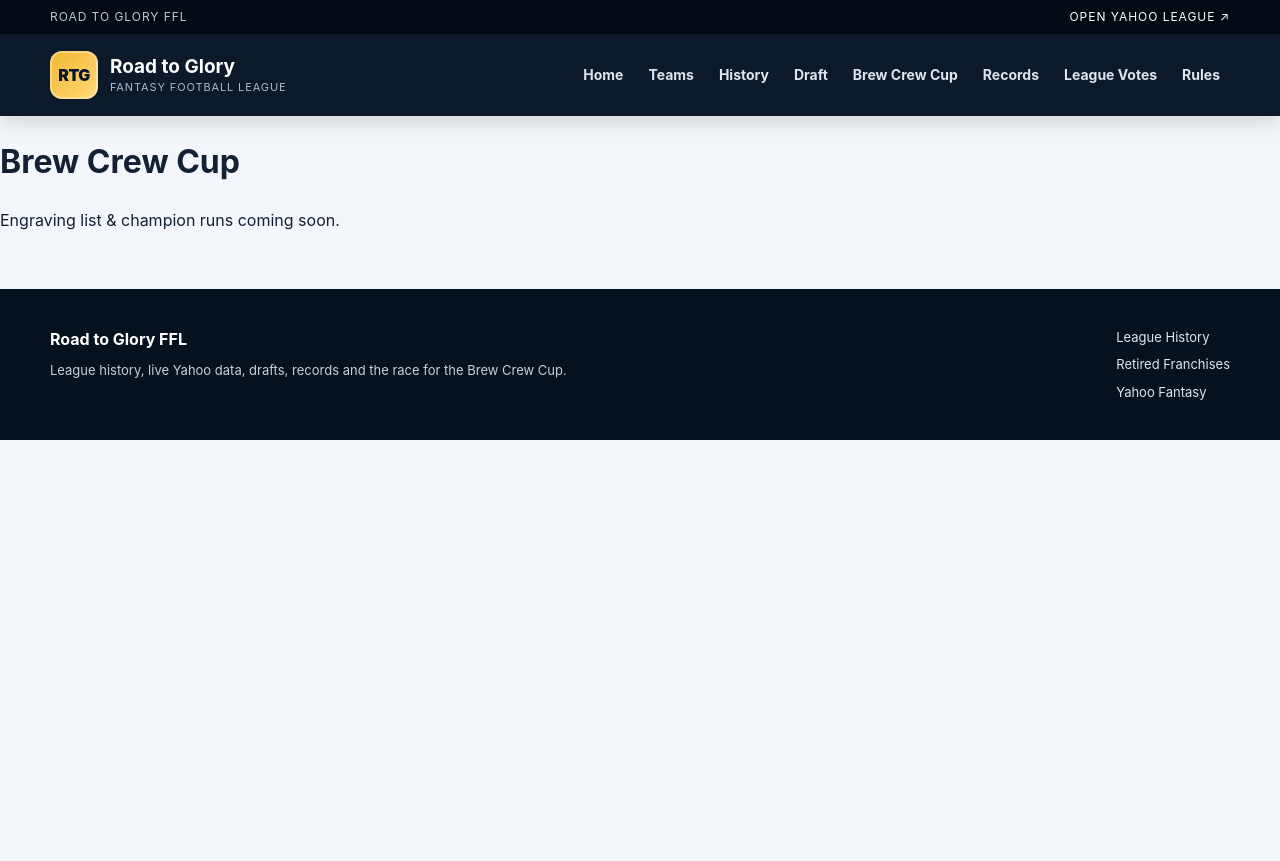
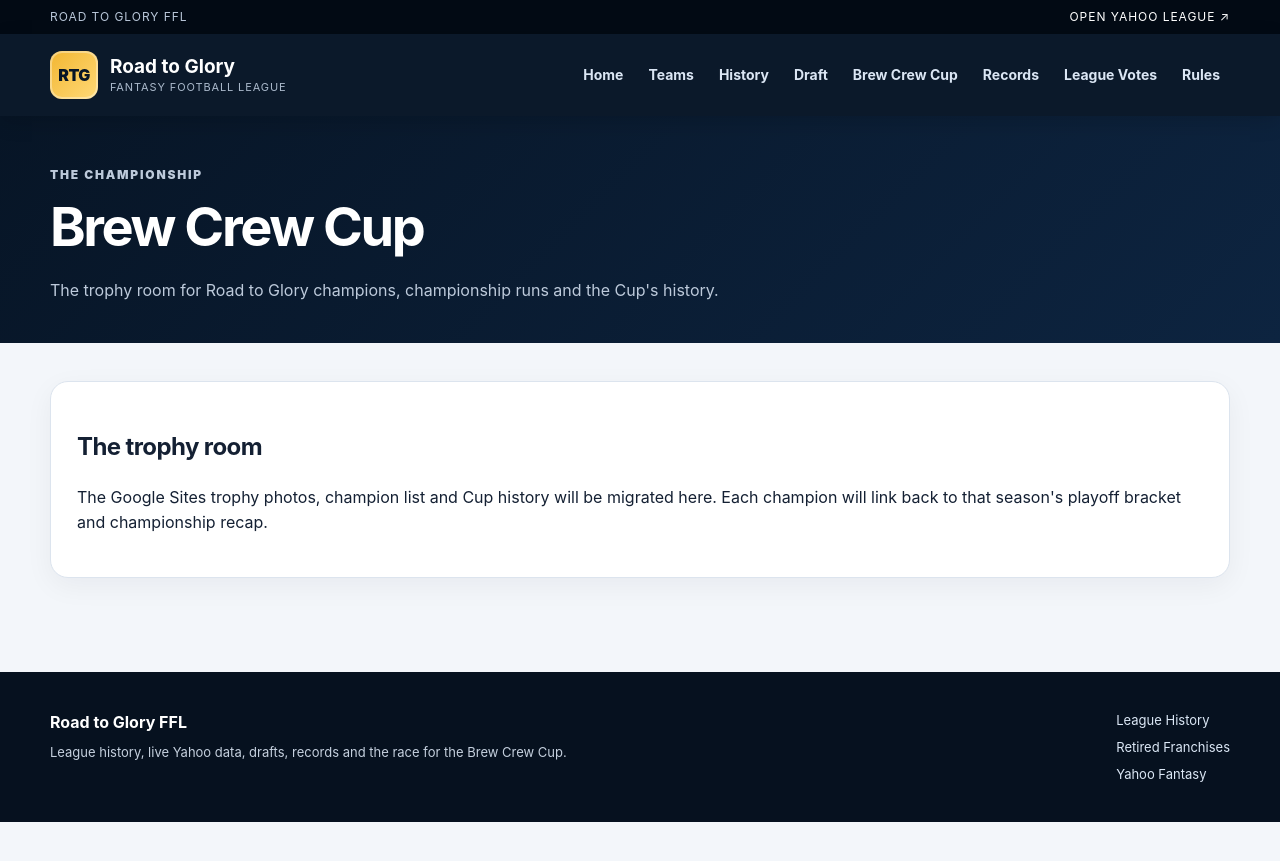
Before and after one commit to stringer56/fantasy-football-site, a Jekyll site: the page built from cup.md, in a window 1280 px wide. Shown: the top 861 px of the page. Built offline with Jekyll 4.4.1, drawn with Linux system fonts in a browser that asks for light colours.

Commit message:
Redesign Brew Crew Cup page

```diff
--- a/cup.md
+++ b/cup.md
@@ -3,6 +3,5 @@ layout: default
 title: Brew Crew Cup
 permalink: /cup/
 ---
-
-# Brew Crew Cup
-<p>Engraving list & champion runs coming soon.</p>
+<section class="page-hero"><div class="shell"><p class="eyebrow">The championship</p><h1>Brew Crew Cup</h1><p>The trophy room for Road to Glory champions, championship runs and the Cup's history.</p></div></section>
+<section class="page-section"><div class="shell"><div class="prose"><h2>The trophy room</h2><p>The Google Sites trophy photos, champion list and Cup history will be migrated here. Each champion will link back to that season's playoff bracket and championship recap.</p></div></div></section>
```
